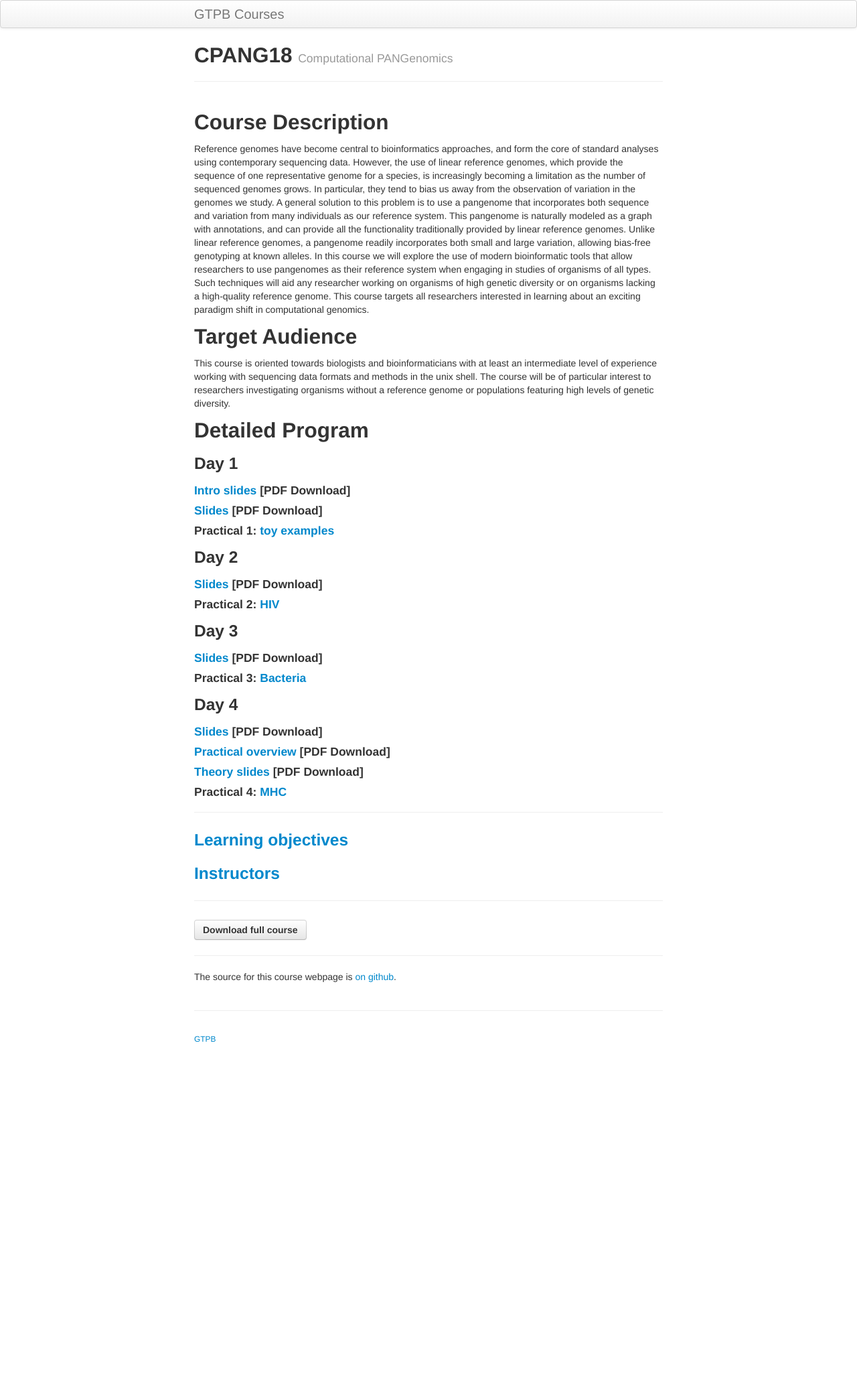
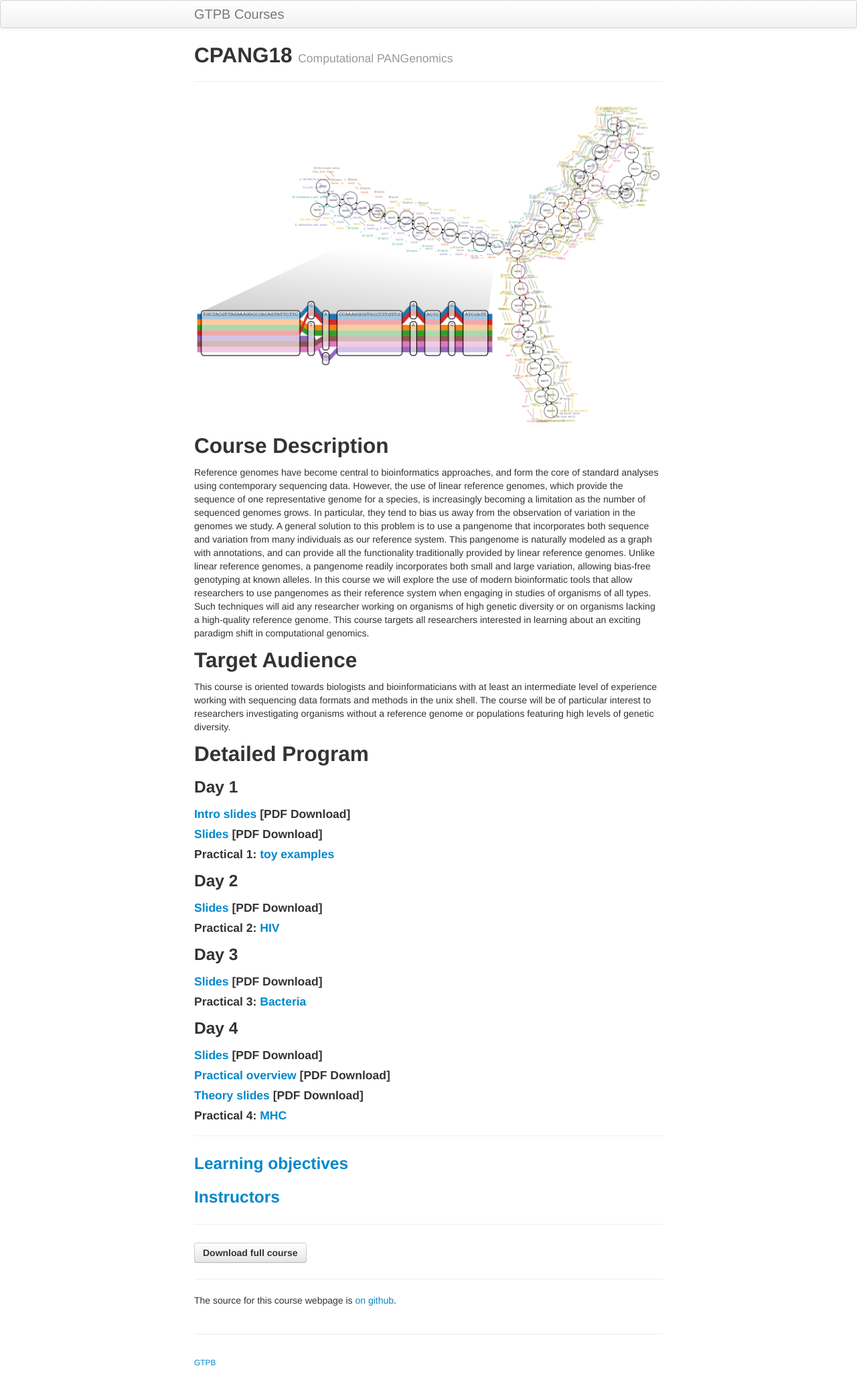
Before and after one commit to GTPB/CPANG19, a Jekyll site: the page built from index.md, in a window 1280 px wide. Shown: the whole page at 67% size. Built offline with Jekyll 4.4.1, drawn with Linux system fonts in a browser that asks for light colours; before the commit the page ends 1571 px from its top, so only the background shows below that.

Commit message:
Update index.md

```diff
--- a/index.md
+++ b/index.md
@@ -4,6 +4,8 @@ title: CPANG18
 tagline: Computational PANGenomics
 description: Computational Pangenomics Course taught at GTPB in March 2018
 ---
+
+![CPANG18](assets/Screenshot from 2017-12-18 11-37-40.png)
 
 ## Course Description
 Reference genomes have become central to bioinformatics approaches, and form the core of standard analyses using contemporary sequencing data. However, the use of linear reference genomes, which provide the sequence of one representative genome for a species, is increasingly becoming a limitation as the number of sequenced genomes grows. In particular, they tend to bias us away from the observation of variation in the genomes we study. A general solution to this problem is to use a pangenome that incorporates both sequence and variation from many individuals as our reference system. This pangenome is naturally modeled as a graph with annotations, and can provide all the functionality traditionally provided by linear reference genomes. Unlike linear reference genomes, a pangenome readily incorporates both small and large variation, allowing bias-free genotyping at known alleles. In this course we will explore the use of modern bioinformatic tools that allow researchers to use pangenomes as their reference system when engaging in studies of organisms of all types. Such techniques will aid any researcher working on organisms of high genetic diversity or on organisms lacking a high-quality reference genome. This course targets all researchers interested in learning about an exciting paradigm shift in computational genomics.
```
